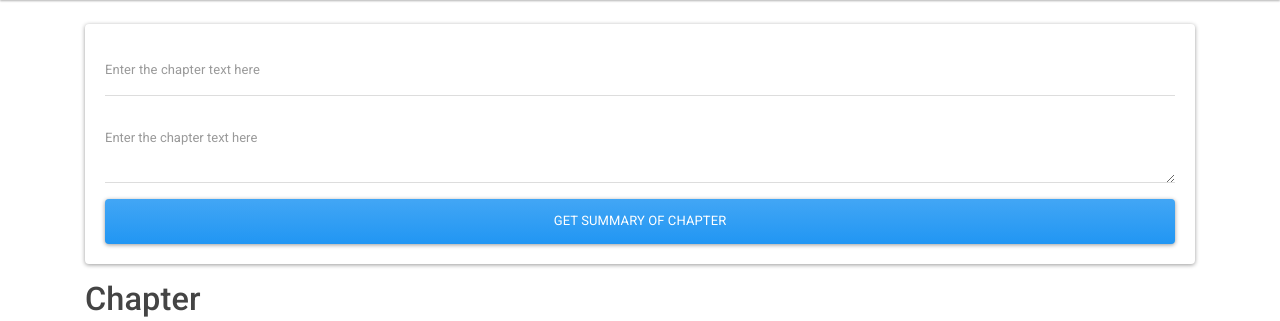
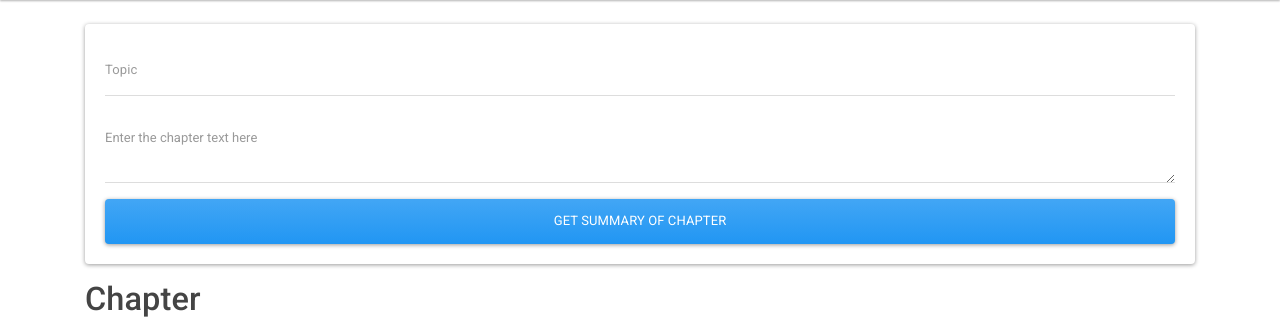
Before and after one commit to vishwajeet-hogale/Referenceandqna, a Flask app: page /getchaptersummary in a window 1280 px wide. Shown: the part 79-400 px from the top of the page. Run offline with Flask 2, Linux system fonts and the light colour scheme; some libraries are stand-ins or nearby versions.

Commit message:
Had issues inserting into database
Done

```diff
--- a/app.py
+++ b/app.py
@@ -16,9 +16,10 @@ def getsummary():
         topic = request.form['topic']
         text = request.form["text"]
         data = generate_summary(text)
+        print(data)
         sd.add_data(text,topic,data)
         all_data = sd.get_all_records()
-        return render_template("getchapsum.html",data= data,text=text,all_data = all_data)
+        return render_template("getchapsum.html",data= data,text=text,all_data=all_data)
     return render_template("getchapsum.html")
 if __name__ == "__main__":
     app.run(debug=True)
--- a/storedata.py
+++ b/storedata.py
@@ -11,10 +11,11 @@ def create_table():
 def add_data(text,topic,summary):
     conn = sqlite3.connect("new.db")
     cur = conn.cursor()
-    cur.execute("""INSERT INTO ChapterTS(chapter_text,topic,summary)
-    VALUES("{}","{}","{}")""".format(text,topic,summary))
+    cur.execute('''INSERT INTO ChapterTS(chapter_text,topic,summary)
+    VALUES(?,?,?)''',(text,topic,summary))
     conn.commit()
     cur.close()
+    # conn.close()
 def get_all_records():
     conn = sqlite3.connect("new.db")
     cur = conn.cursor()
--- a/templates/getchapsum.html
+++ b/templates/getchapsum.html
@@ -4,7 +4,7 @@
 
     <form action="" method="POST">
       <div class="form-group">
-        <input class="form-control" type = "text" name="topic" placeholder="Enter the chapter text here">
+        <input class="form-control" type = "text" name="topic" placeholder="Topic">
       </div>
       <div class="form-group">
         <textarea class="form-control" name="text" placeholder="Enter the chapter text here"></textarea>
```
Also changed, not shown: new.db.
